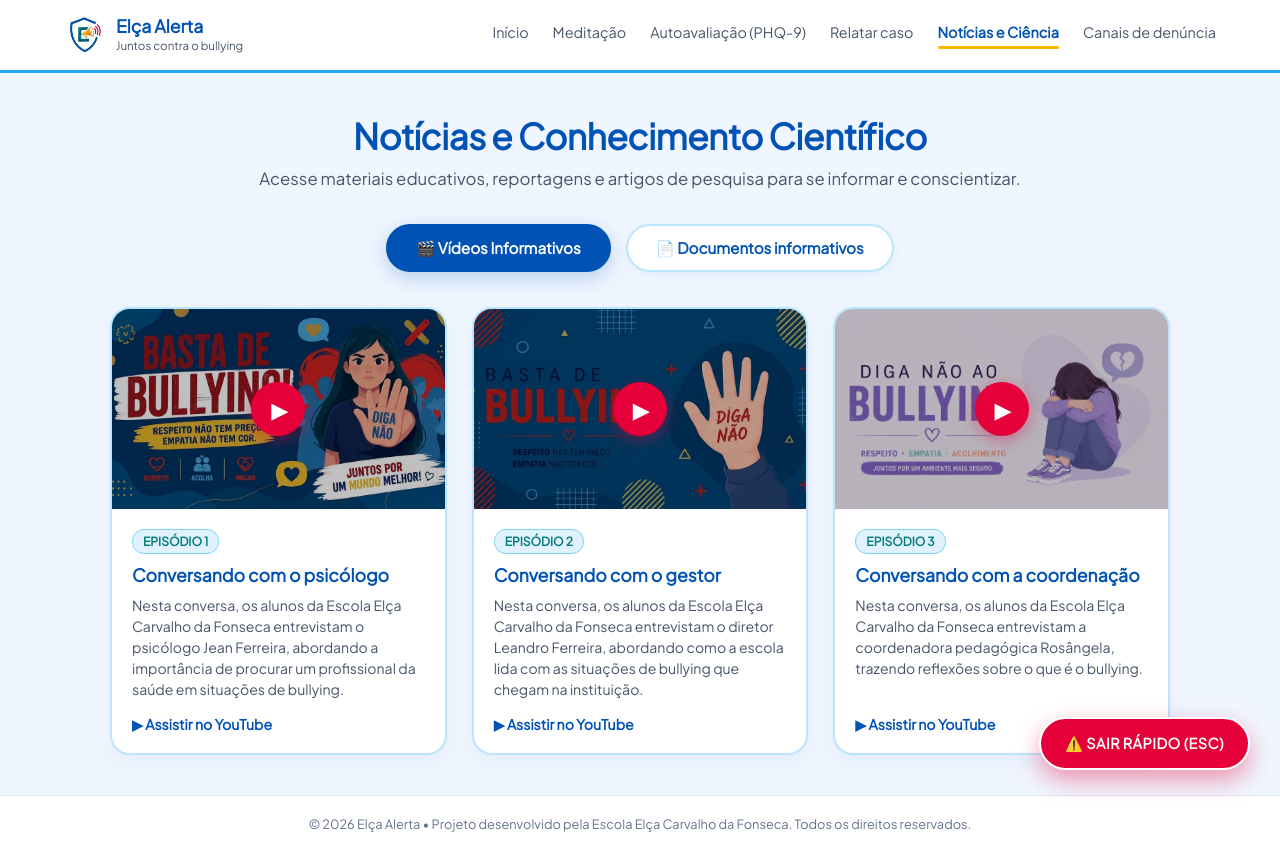
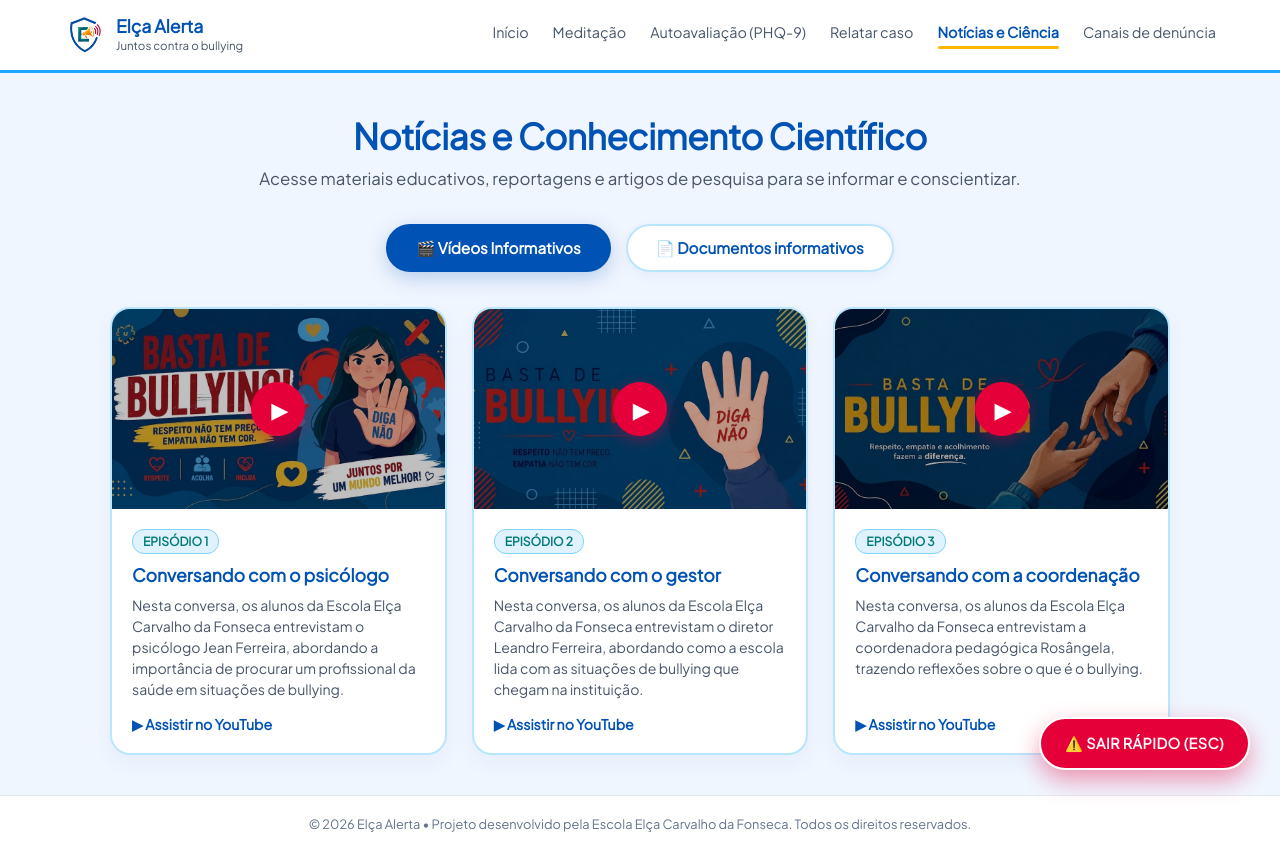
Before and after one commit to elcabullying/antibullying, a website: page noticias.html in a window 1280 px wide. Drawn offline with Linux system fonts and the light colour scheme.

Commit message:
noticias.html

```diff
--- a/noticias.html
+++ b/noticias.html
@@ -563,10 +563,10 @@
                     </div>
                 </div>
 
-                <!-- Vídeo 3: img3.png -->
+                <!-- Vídeo 3: img4.png -->
                 <div class="video-card">
                     <a href="https://www.youtube.com/watch?v=LjRXE_uDVjE" target="_blank" class="video-thumb-container">
-                        <img src="./img3.png" alt="Somos Todos Diferentes – Respeito às Diferenças">
+                        <img src="./img4.png" alt="Somos Todos Diferentes – Respeito às Diferenças">
                         <div class="play-overlay">
                             <div class="play-icon">▶</div>
                         </div>
```
